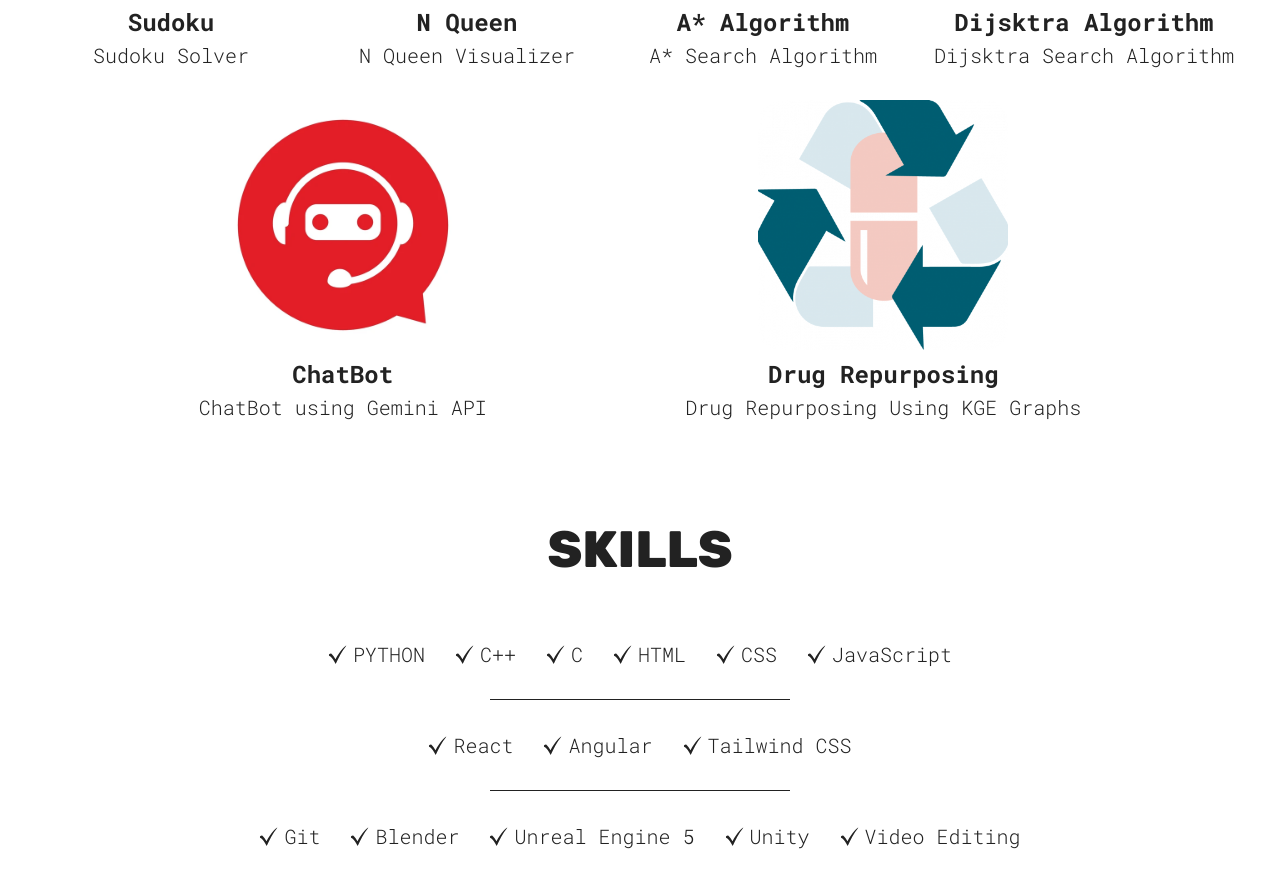
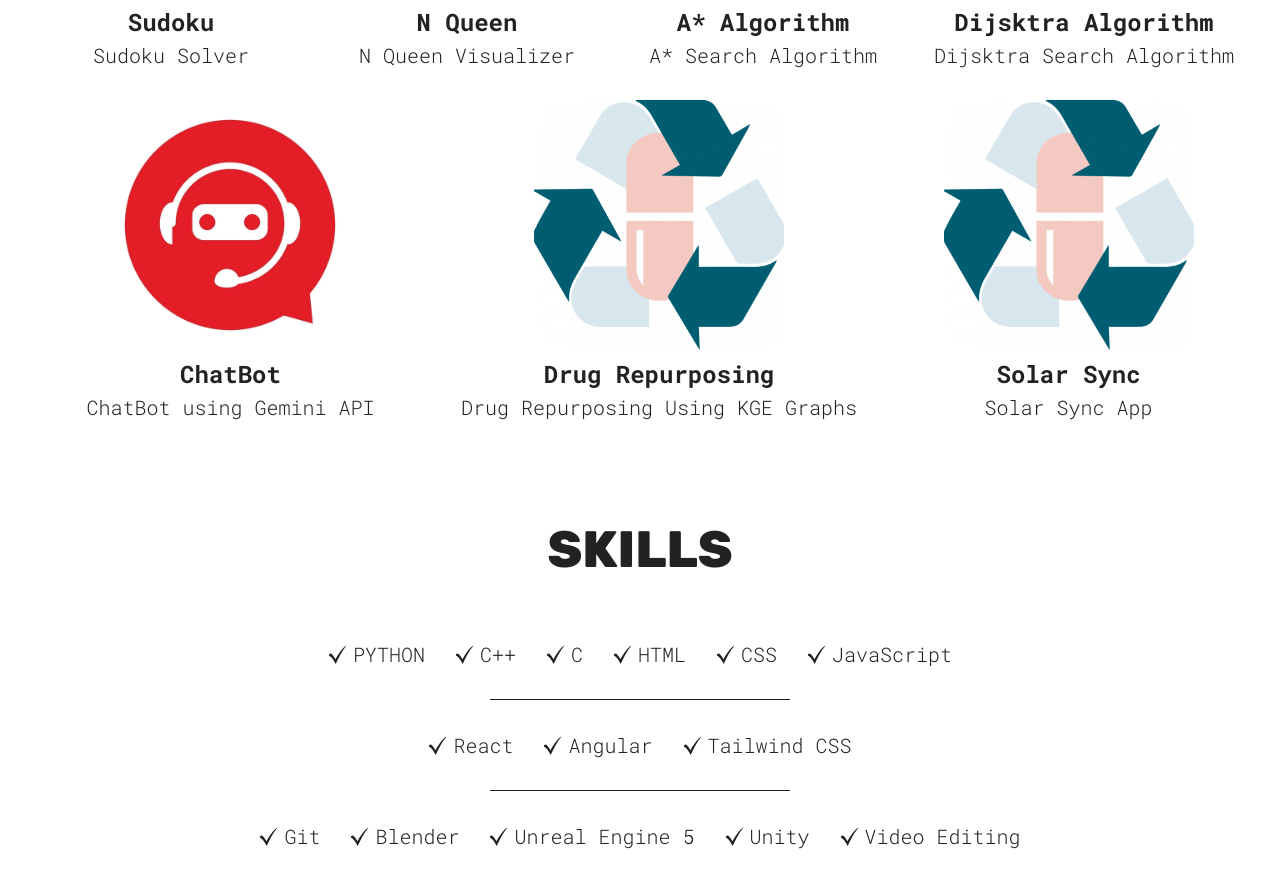
Before and after one commit to SaatvikSS/Saatvik-Shashank-Shrivastava, a React (Vite) app: page / in a window 1280 px wide. Shown: the part 1268-2156 px from the top of the page. Built offline with nearby package versions, Linux system fonts and the light colour scheme.

Commit message:
Update Projects.jsx

```diff
--- a/src/sections/Projects/Projects.jsx
+++ b/src/sections/Projects/Projects.jsx
@@ -50,6 +50,11 @@ function Projects() {
           h3="Drug Repurposing"
           p="Drug Repurposing Using KGE Graphs"
         />
+        <ProjectCard
+          src={drug}
+          h3="Solar Sync"
+          p="Solar Sync App"
+        />
       </div>
     </section>
   );
```
